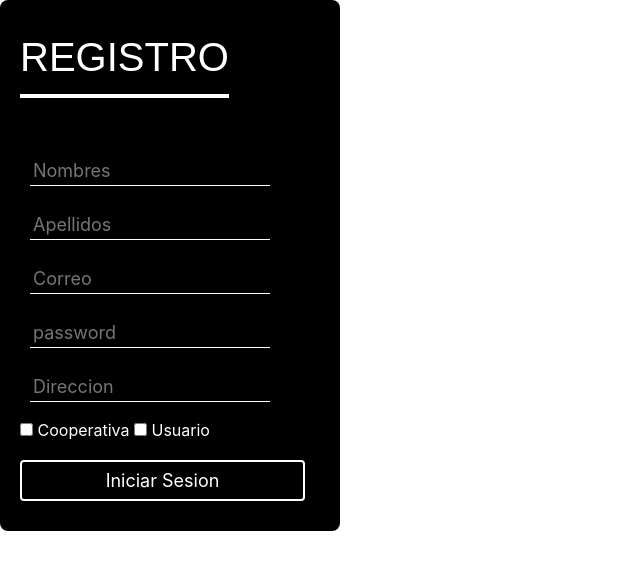
After one commit to mely201/programacioniv, a PHP site: page /public/vistas/login/registrar.html in a window 1280 px wide. The commit adds this page. Shown: the top 570 px of the page, without its empty margins (0-640 px from the left). Run offline with PHP 8.4, Linux system fonts and the light colour scheme.

Commit message:
registro

```diff
--- a/index.html
+++ b/index.html
@@ -18,7 +18,7 @@
         <div class="collapse navbar-collapse " id="navbarNavAltMarkup ">
             <ul class="navbar-nav mr-auto ">
               <li class="nav-item">
-            <a class="nav-item nav-link " id="home" href="#" >Home <span class="sr-only"></span></a>
+            <a class="nav-item nav-link active " id="home" href="#" >Home <span class="sr-only"></span></a>
           </li>
           <li class="nav-item">
             <a class="nav-link " id="verduras" href="#">Verduras</a>
@@ -41,13 +41,13 @@
 
         </div>
       </nav>
-      <main class="contenedor mt-2">
+      <main class="container mt-2">
       </main>
 
 
     <!--js librerias-->
     <script src="https://ajax.googleapis.com/ajax/libs/jquery/3.4.1/jquery.min.js"></script>
-    <script src="public/js/jquery-ui.min.js"></script>
+
     <script src="https://cdn.jsdelivr.net/npm/vue"></script>
     <script src="https://kit.fontawesome.com/58dc385e7a.js" crossorigin="anonymous"></script>
     <!-- <script type="module" src="public/js/app.js"></script> -->
--- a/public/vistas/login/login.css
+++ b/public/vistas/login/login.css
@@ -1,7 +1,9 @@
-@import "https://stackpath.bootstrapcdn.com/bootstrap/4.4.1/css/bootstrap.min.css";
+.container{
+  margin: 0;
+  padding: 0;
+  width: 100%;
+}
 .login-box{
-  margin-left: 30%;
-  margin-right: 80%;
   padding-bottom: 20px;
   background-color: #000000;
   border-radius: 8px;
@@ -59,3 +61,23 @@
   cursor: pointer;
   margin: 10px 0;
 }
+.stilo{
+  list-style-type: none;
+}
+.registro {
+  display: inline-block;
+  list-style-type: none;
+ color: #ffffff;
+}
+.registro:hover, .stilo:hover{
+  background-color: #000000;
+ color: blueviolet;
+}
+
+
+@media(min-width:600px){
+  .login-box{
+    padding: 20px;
+
+  }
+}
--- /dev/null
+++ b/public/vistas/login/registrar.html
@@ -0,0 +1,45 @@
+<form method="POST" id="frm-registrar">
+	<link rel="stylesheet" href="https://stackpath.bootstrapcdn.com/bootstrap/4.4.1/css/bootstrap.min.css">
+	<link rel="stylesheet" href="public/vistas/login/login.css">
+	<div class="login-box container">
+
+
+	<h1>REGISTRO</h1>
+	<div class="textbox">
+		<i class="fas fa-user"></i>
+		<input type="text" placeholder="Nombres" name="" value="">
+	</div>
+	<div class="textbox">
+		<i class="fas fa-user"></i>
+		<input type="text" placeholder="Apellidos" name="" value="">
+	</div>
+	<div class="textbox">
+		<i class="fas fa-user"></i>
+		<input type="text" placeholder="Correo" name="" value="">
+	</div>
+
+	<div class="textbox">
+		<i class="fas fa-key"></i>
+		<input type="password" placeholder="password" name="" value="">
+	</div>
+	<div class="textbox">
+		<i class="fas fa-key"></i>
+		<input type="password" placeholder="Direccion" name="" value="">
+	</div>
+		<div class="text-white">
+		<label for="">
+			<input type="checkbox"aria-label="Checkbox for following text input">
+			Cooperativa
+		</label>
+
+	<label for="">
+		<input type="checkbox"aria-label="Checkbox for following text input">
+		Usuario
+	</label>
+</div>
+
+
+	<input class="btn" type="button" name="" value="Iniciar Sesion">
+</div>
+
+</form>
```
Also changed, not shown: public/css/estilos.css (+6 -4 lines), public/js/collapse.js (+13 -5 lines), public/vistas/login/login.html (+9 -4 lines), public/vistas/login/login.js (added, +8 -0 lines), public/js/app.js (deleted), public/vistas/login/registrar.js (added).
